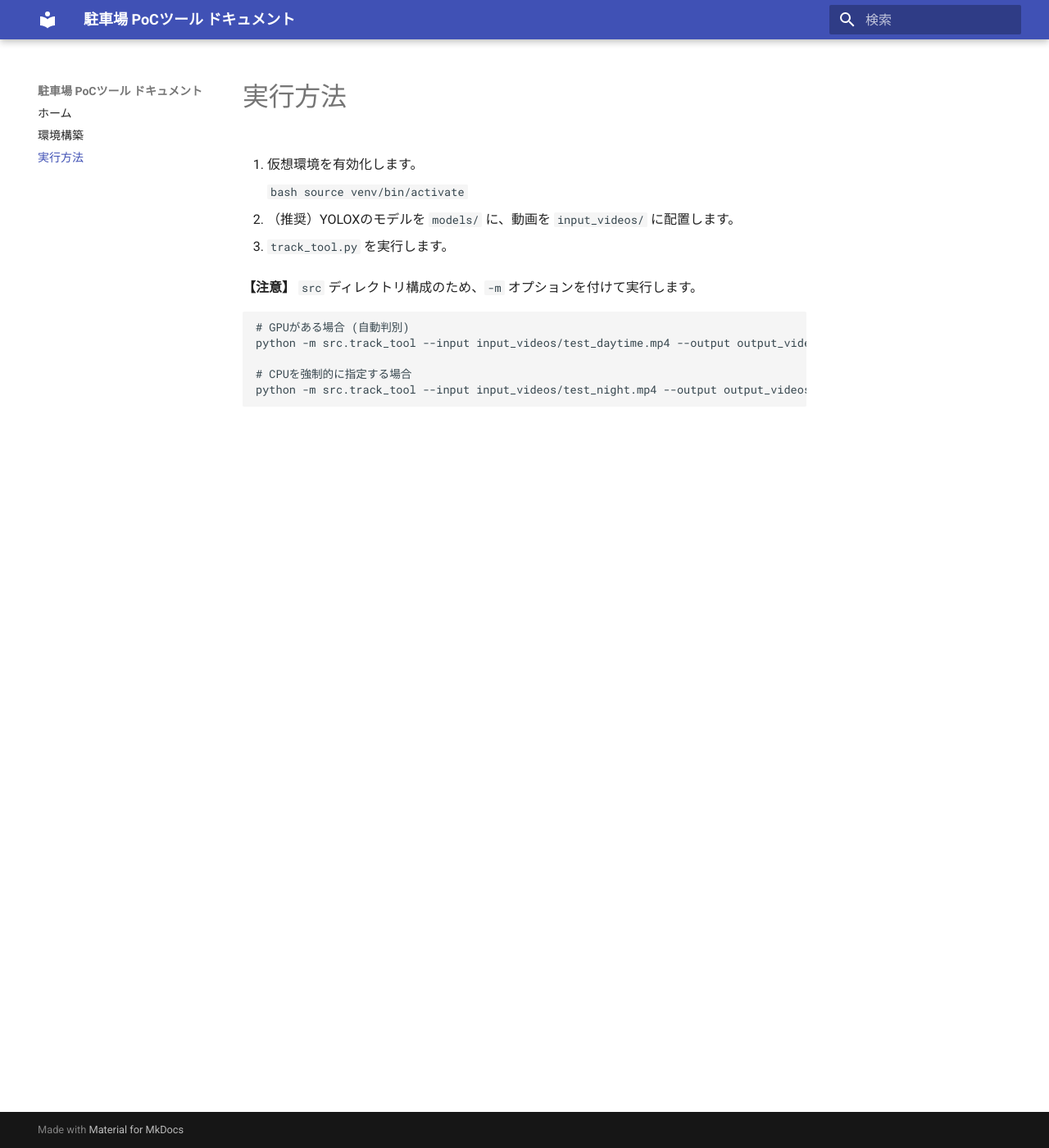
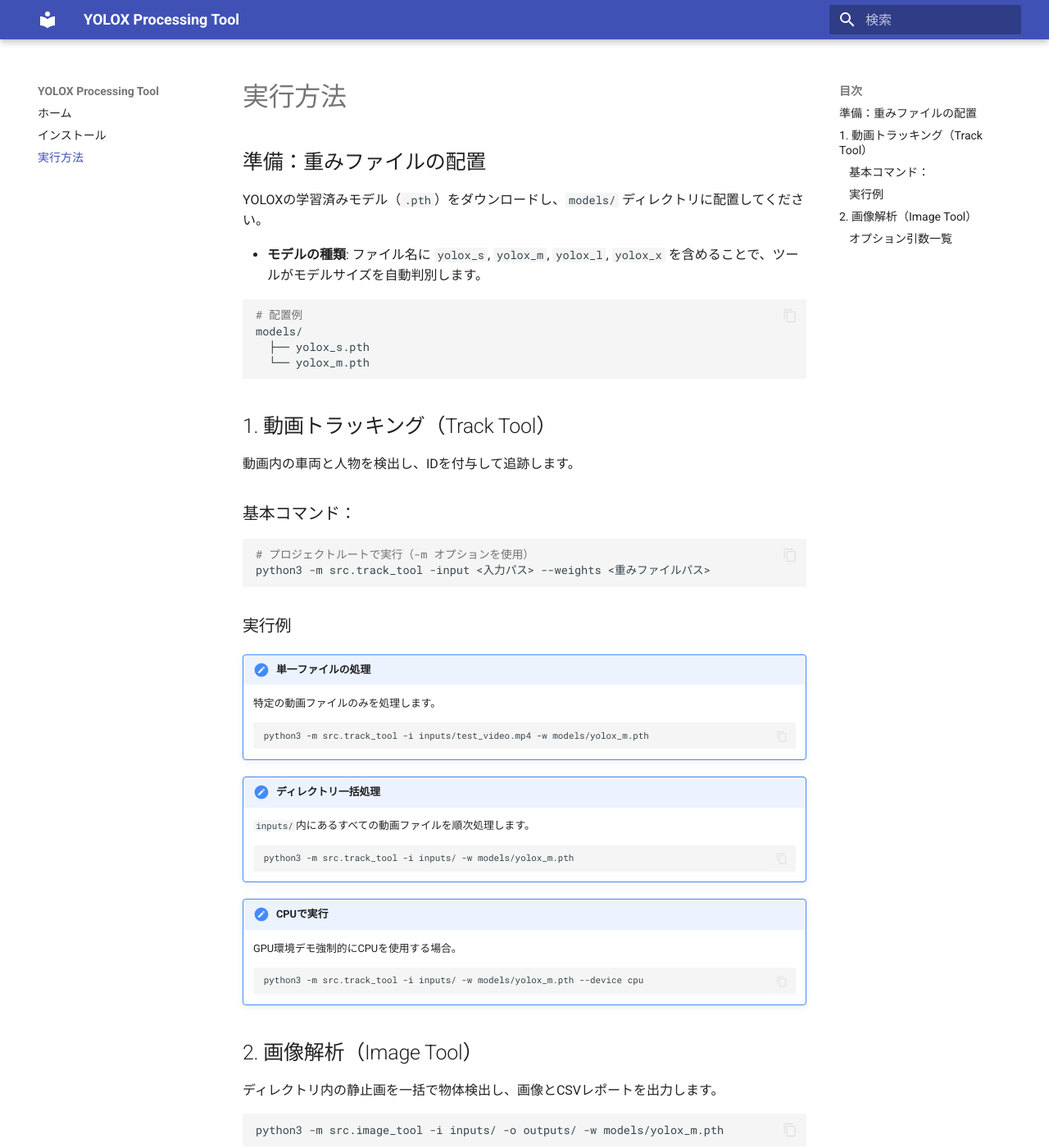
Before and after one commit to tinayla696/yolox_devtool_py, an MkDocs documentation site: the page built from docs/usage.md, in a window 1280 px wide and 1400 px high. Shown: the whole window at 82% size. Built offline with MkDocs 1.6.1 and Material for MkDocs 9.7.7, drawn with Linux system fonts in a browser that asks for light colours; some of the changed text lies outside the part shown.

Commit message:
Develop (#3)
* Delete src/tracker/__pycache__ directory

* Delete src/__pycache__ directory

* Feature/proc images (#2)

* ファースト

* 画像処理追加

* Docs修正とtool統一

````diff
--- /dev/null
+++ b/docs/installation.md
@@ -0,0 +1,81 @@
+# インストールガイド
+
+本ツールの環境構築手順を説明します。YOLOXのインストールには特殊な手順（PyTorchの先行インストール等）が必要です。以下の手順通りに進めてください。
+
+## 前提条件
+
+- **OS**: Linux (Ubuntu 20.04/22.04) または WSL2
+- **Python**: 3.8+
+- **CUDA**: GPUを使用する場合は必須 (推奨バージョン 11.8)
+
+## インストール手順
+
+### 1. 仮想環境の構築
+
+プロジェクトのルートディレクトリで仮想環境を作成し、有効化します。
+
+```bash
+python3 -m venv .venv
+source .venv/bin/activate
+# Windowsの場合: .venv\Scripts\activate を実行
+```
+
+### 2. PyTorchのインストール
+
+YOLOXのインストールスクリプトは、コンパイル時にPyTorchが存在することを前提としています。
+`requirements.txt`での一括インストールは失敗することがあるため、**必ず先に手動でインストール**しててください。
+
+!!! note "GUC(CUDA 11.8)"
+    ```bash
+    pip install torch torchvision --index-url https://download.pytorch.org/whl/cu118
+    ```
+
+!!! note "CUPのみ"
+    ```bash
+    pip install torch torchvision --index-url https://download.pytorch.org/whl/cpu
+    ```
+
+### 3. YOLOX依存関係の修正
+
+`onnx-simplifier`のパッケージ名の不一致エラーを防ぐため、`requirements.txt`を修正します。
+
+1. `requirements.txt`をテキストエディタで開く
+2. 以下の行を書き換えて保存してください。
+        ```diff
+        -onnx-simplifier==0.3.6
+        +onnx-simplifier==0.3.7
+        ```
+
+### 4.  YOLOXほんたいのインストール
+
+`pip` のビルド買うk理機能を無効化（`--no-build-isolation` オプション）して、YOLOXをインストールします。
+これにより、手順２でインストールした PyTorchが正しく認識されます。
+
+```bash
+# プロジェクトルートで実行
+pip install --no-build-isolation -e .
+```
+
+### 5. その他依存ライブラリ
+
+トラッキング機能（ByteTrack）やドキュメント生成に必要なライブラリをインストールします。
+
+```bash
+pip install -r requirements.txt
+pip isntall scipy lapx mkdocs mkdocs-material
+```
+
+!!! info "Windows/WSL環境の方へ"
+    `lapx`のインストールでビルドエラーが発生する場合でも、本ツールのトラッキング機能を`scipy`のみで動作するように調整されています。
+
+---
+
+## トラブルシューティング
+
+!!! warning "AssertionError: torch is required for pre-compiling ops"
+    原因: 手順2（PyTorch先行インストール）または手順4（`--no-build-isolation`）が守られていません。
+    対処: 一度環境を作り直すか、PyTorchが入っている状態で `pip install -e . --no-build-isolation` を再実行してください。
+
+!!! warning "Metadata for project name onnxsim..."
+    原因: `requirements.txt` の記述が古いです。
+    対処: 手順3に従い、`onnx-simplifier` を `onnxsim` に書き換えてください。
--- a/docs/setup.md
+++ /dev/null
@@ -1,76 +0,0 @@
-# 環境構築 (setup.md)
-
-## 仮想環境の構築
-
-WSL2 (Ubuntu) 上で、Python 3.8〜3.10 の仮想環境を構築・有効化します。
-
-```bash
-python3 -m venv venv
-source venv/bin/activate
-```
-
-## YOLOXのセットアップ
-
-`track_tool.py` は、公式のYOLOXライブラリに依存しています
-以下の手順でYOLOXをインストールしてください
-
-```bash
-# 1. YOLOXの公式リポジトリをクローン
-git clone [https://github.com/Megvii-BaseDetection/YOLOX.git](https://github.com/Megvii-BaseDetection/YOLOX.git)
-
-# 2. クローンしたディレクトリに移動
-cd YOLOX
-
-# 3. YOLOXの基本的な依存ライブラリをインストール
-pip install -r requirements.txt
-```
-
-## PyTorchのインストール（最重要）
-
-YOLOX（および`track_tools.py）を実行するPCの環境に合わせて、PyTorchをインストールします。
-
-### 【A】NVIDIA GPU があるPCの場合（WSL2）
-    1. WSL2でCUDAが利用可能であることを確認してください。
-    2. ご自身のCUDAバージョンにあったPyTorchをインストールします。（例：CUDA 11.8の場合）
-
-    ```bash
-    pip install torch torchvision --index-url [https://download.pytorch.org/whl/cu118](https://download.pytorch.org/whl/cu118)
-    ```
-
-### 【B】NVIDIA GPU がないPCの場合（CPUのみ）
-
-    CPU版のPyTorchをインストールします。
-
-    ```bash
-    pip install torch torchvision --index-url [https://download.pytorch.org/whl/cpu](https://download.pytorch.org/whl/cpu)
-    ```
-
-## 依存ライブラリをYOLOX本体のインストール
-
-YOLOXとByteTrackの実行に必要な残りのライブラリをインストールします。
-
-```bash
-# 1. ByteTrackの高速化に必要なライブラリ
-pip install cython-bbox
-
-# 2. YOLOXを開発モードでインストール
-python setup.py develop
-```
-
-## PoCツールのライブラリインストール
-
-`yolox_proctool_py` のルートディレクトリに戻り、MkDocsなどこのPoCツール自体に必要なライブラリをインストールします。
-
-```bash
-cd ../
-pip install -r requirements.txt
-```
-
-!!! Note "参考情報"
-    `yolox_proctool_py/requirements.txt` には以下を記載しておきます。
-    ```text
-    mkdocs
-    mkdocs-material
-    opencv-python
-    ```
-    (`torch` や `yolox` 関連は上記手順でインストール済みのため、記載不要です)
--- a/docs/usage.md
+++ b/docs/usage.md
@@ -1,21 +1,63 @@
 # 実行方法
 
-1. 仮想環境を有効化します。
+## 準備：重みファイルの配置
 
+YOLOXの学習済みモデル（`.pth`）をダウンロードし、`models/` ディレクトリに配置してください。
+
+- **モデルの種類**: ファイル名に `yolox_s`, `yolox_m`, `yolox_l`, `yolox_x` を含めることで、ツールがモデルサイズを自動判別します。
+
+```bash
+# 配置例
+models/
+  ├── yolox_s.pth
+  └── yolox_m.pth
+```
+
+## 1. 動画トラッキング（Track Tool）
+
+動画内の車両と人物を検出し、IDを付与して追跡します。
+
+### 基本コマンド：
+
+```bash
+# プロジェクトルートで実行（-m オプションを使用）
+python3 -m src.track_tool -input <入力パス> --weights <重みファイルパス>
+```
+
+### 実行例
+
+!!! note "単一ファイルの処理"
+    特定の動画ファイルのみを処理します。
     ```bash
-    source venv/bin/activate
+    python3 -m src.track_tool -i inputs/test_video.mp4 -w models/yolox_m.pth
     ```
 
-2. （推奨）YOLOXのモデルを `models/` に、動画を `input_videos/` に配置します。
+!!! note "ディレクトリ一括処理"
+    `inputs/`内にあるすべての動画ファイルを順次処理します。
+    ```bash
+    python3 -m src.track_tool -i inputs/ -w models/yolox_m.pth
+    ```
 
-3. `track_tool.py` を実行します。
+!!! note "CPUで実行"
+    GPU環境デモ強制的にCPUを使用する場合。
+    ```bash
+    python3 -m src.track_tool -i inputs/ -w models/yolox_m.pth --device cpu
+    ```
 
-**【注意】** `src` ディレクトリ構成のため、`-m` オプションを付けて実行します。
+## 2. 画像解析（Image Tool）
+
+ディレクトリ内の静止画を一括で物体検出し、画像とCSVレポートを出力します。
 
 ```bash
-# GPUがある場合 (自動判別)
-python -m src.track_tool --input input_videos/test_daytime.mp4 --output output_videos/ --weights models/yolox_m.pth
+python3 -m src.image_tool -i inputs/ -o outputs/ -w models/yolox_m.pth
+```
 
-# CPUを強制的に指定する場合
-python -m src.track_tool --input input_videos/test_night.mp4 --output output_videos/ --weights models/yolox_m.pth --device cpu
-```
+### オプション引数一覧
+
+| 引数 | 説明 | デフォルト値 |
+|------|------|--------------|
+| `-i`, `--input` | 入力画像・動画のディレクトリまたはファイルパス | `inputs` |
+| `-o`, `--output` | 出力ディレクトリのパス | `outputs` |
+| `-w`, `--weights` | 学習済みモデルの重みファイルパス | `models/yolox_m.pth` |
+| `-c`, `--confidence` | 検出信頼度の閾値 | `0.25` (動画は `0.1`) |
+| `--device` | 使用デバイス（'auto', 'cpu', 'cuda'） | `auto` |
--- a/mkdocs.yml
+++ b/mkdocs.yml
@@ -1,8 +1,43 @@
-site_name: 駐車場 PoCツール ドキュメント
+site_name: YOLOX Processing Tool
+site_description: YOLOXを使用した車両・人物向けの画像解析および動画トラッキングツール
+repo_name:
+repo_url:
+
+# MkDocs Material テーマの設定
 theme:
   name: material
   language: ja
+  highlightjs: true
+  hljs_languages:
+    - python
+    - yaml
+    - bash
+  features:
+    # - navigation.tabs
+    # - navigation.top
+    - search.highlight
+    - search.suggestions
+    - content.code.copy
+    - content.code.select
+
+# Markdown 拡張機能の設定
+markdown_extensions:
+  - admonition
+  - pymdownx.details
+  - pymdownx.superfences:
+      custom_fences:
+        - name: mermaid
+          class: mermaid
+          format: !!python/name:mermaid2.fence_mermaid
+  - toc:
+      permalink: true
+
+# Mermaid.js の設定 (CDNから読み込み)
+extra_javascript:
+  - https://unpkg.com/mermaid/dist/mermaid.min.js
+
+# ナビゲーションメニューの設定
 nav:
   - ホーム: index.md
-  - 環境構築: setup.md
+  - インストール: installation.md
   - 実行方法: usage.md
````
Also changed, not shown: README.md (+93 -58 lines), docs/index.md (+36 -0 lines), requirements.txt (+27 -2 lines), 7 other files.
